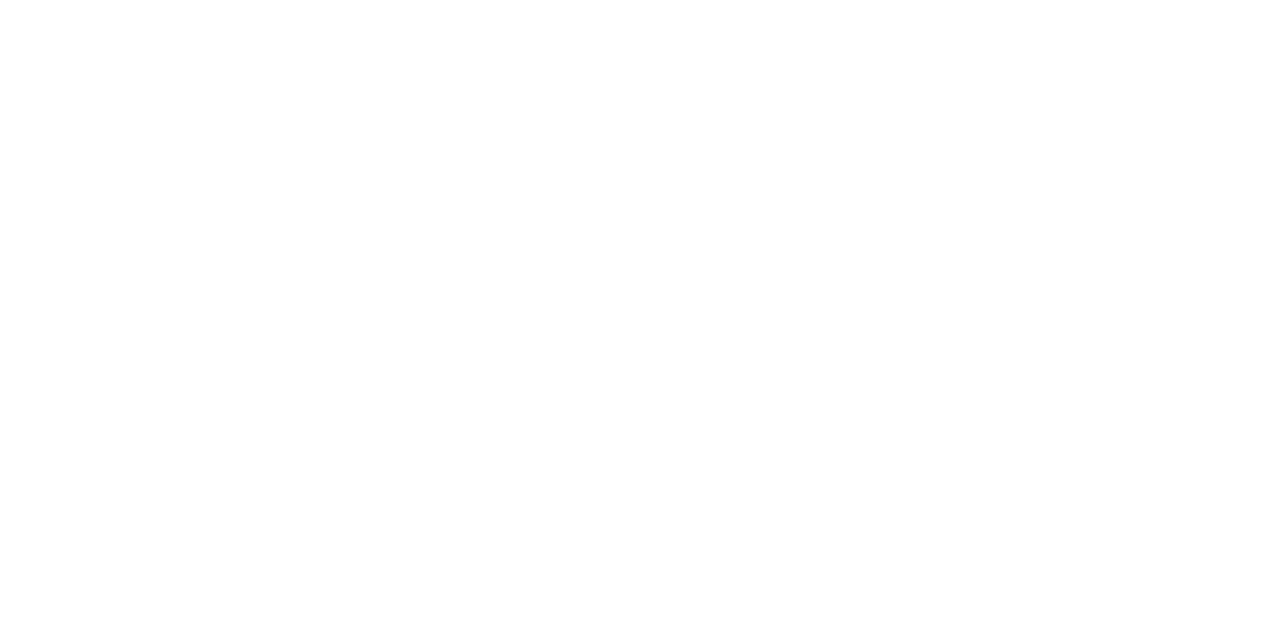
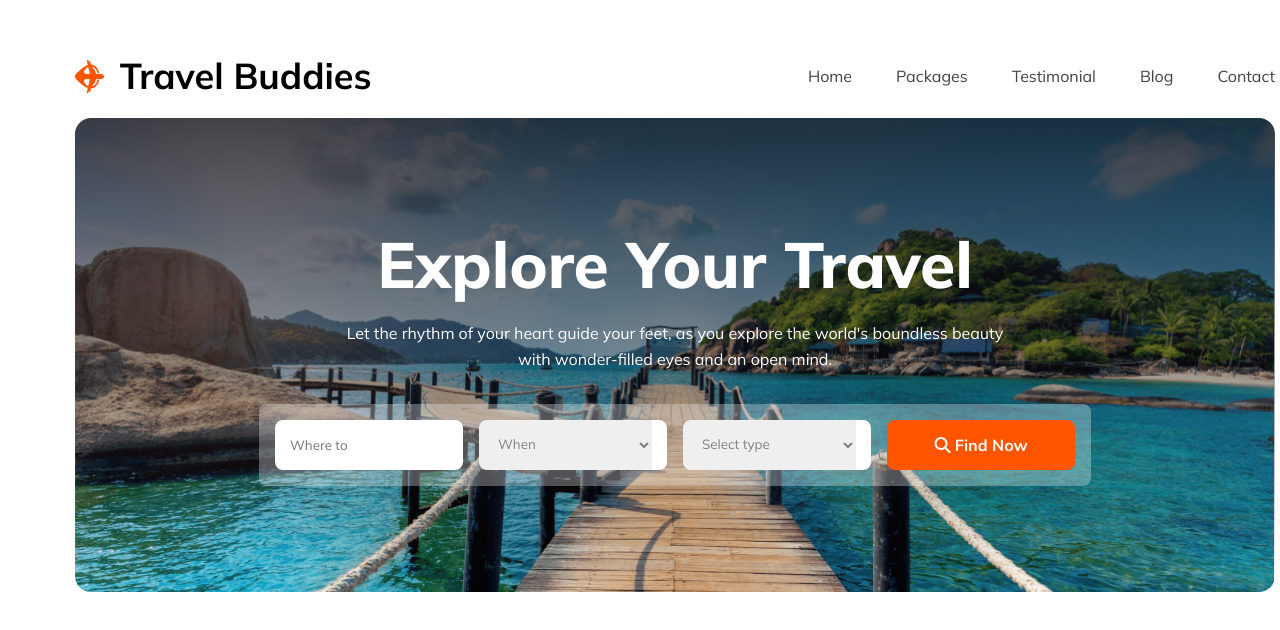
Before and after one commit to shifat97/travel-buddies, a plain HTML site: page index.html in a window 1280 px wide. Drawn offline with Linux system fonts and the light colour scheme.

Commit message:
added header and banner section with responsive version

```diff
--- a/index.html
+++ b/index.html
@@ -1,12 +1,50 @@
 <!DOCTYPE html>
 <html lang="en">
+
 <head>
     <meta charset="UTF-8">
     <meta name="viewport" content="width=device-width, initial-scale=1.0">
+    <script src="https://kit.fontawesome.com/47c063a947.js" crossorigin="anonymous"></script>
     <title>Travel Buddies</title>
     <link rel="stylesheet" href="style.css">
 </head>
+
 <body>
+    <header>
+        <nav>
+            <div id="icon">
+                <img src="./Images/Group 40071 (2).png" alt="">
+                <h1>Travel <span>Buddies</span></h1>
+            </div>
+            <div id="nav-container">
+                <li>Home</li>
+                <li>Packages</li>
+                <li>Testimonial</li>
+                <li>Blog</li>
+                <li>Contact</li>
+                <i class="fa-solid fa-bars fa-xl"></i>
+            </div>
+        </nav>
+        <section id="banner-container">
+            <h1>Explore Your Travel</h1>
+            <p>Let the rhythm of your heart guide your feet, as you explore the world's boundless beauty with
+                wonder-filled eyes and an open mind.</p>
+            <div id="select-container">
+                <input type="text" placeholder="Where to">
+                <select value="Where" name="" id="">
+                    <option value="" selected hidden>When</option>
+                </select>
+                <select value="Where" name="" id="">
+                    <option value="" selected hidden>Select type</option>
+                </select>
+                <button>
+                    <i class="fa-solid fa-magnifying-glass"></i>
+                    Find Now
+                </button>
+            </div>
+        </section>
+    </header>
 
 </body>
+
 </html>
--- a/style.css
+++ b/style.css
@@ -0,0 +1,200 @@
+@import url('https://fonts.googleapis.com/css2?family=Mulish:ital,wght@0,200..1000;1,200..1000&display=swap');
+
+:root {
+    --orange-color: #FF5400;
+    --white-color: #FFF;
+    --grey-color: rgba(19, 19, 24, 0.70);
+    --gray-color: rgba(19, 19, 24, 0.50);
+    --dark-grey-color: #424247;
+}
+
+* {
+    margin: 0;
+    padding: 0;
+    font-family: "Mulish", sans-serif;
+}
+
+html {
+    padding: 20px;
+}
+
+body {
+    background-color: #FFF;
+}
+
+button {
+    background-color: var(--orange-color);
+    font-weight: 700;
+    color: var(--white-color);
+    font-size: 1rem;
+    padding: 14px 34px;
+    border-radius: 8px;
+    border: none;
+    outline: none;
+}
+
+/* HEADER */
+
+nav {
+    display: flex;
+    justify-content: space-between;
+    align-items: center;
+}
+
+#icon {
+    display: flex;
+    justify-content: center;
+    align-items: center;
+    gap: 1rem;
+}
+
+#icon img {
+    width: 28.724px;
+    height: 33.516px;
+}
+
+#icon h1 {
+    font-size: clamp(1.346rem, 1.457vw + 1.346rem, 2.25rem);
+    line-height: clamp(2.02rem, 1.46vw + 2.02rem, 2.925rem);
+}
+
+#nav-container {
+    list-style: none;
+    display: flex;
+    justify-content: center;
+    align-items: center;
+    gap: 2.75rem;
+}
+
+#nav-container li {
+    display: none;
+}
+
+/* BANNER */
+
+#banner-container {
+    background-image: linear-gradient(180deg, rgba(19, 19, 24, 0.80) 0%, rgba(19, 19, 24, 0.00) 100%), url('./Images/Group 13 (1) (1).png');
+    background-position: center;
+    background-repeat: no-repeat;
+    background-size: cover;
+    border-radius: 16px;
+    text-align: center;
+    padding: 32px 24px;
+    margin-top: 18px;
+}
+
+#banner-container h1 {
+    font-size: 1.375rem;
+    font-weight: 800;
+    color: var(--white-color);
+    margin-bottom: 16px;
+}
+
+#banner-container p {
+    font-size: 0.875rem;
+    color: var(--white-color);
+    font-weight: 400;
+    line-height: 26px;
+    margin-bottom: 32px;
+}
+
+#select-container {
+    border-radius: 8px;
+    background: rgba(255, 255, 255, 0.30);
+    padding: 16px;
+    display: grid;
+    grid-template-columns: repeat(1, 1fr);
+    gap: 16px;
+}
+
+#select-container input,
+select {
+    padding: 16px 0 16px 15px;
+    border-radius: 8px;
+    border: none;
+    outline: none;
+    border-right: 15px solid #FFF;
+    color: var(--gray-color);
+}
+
+/* MAIN */
+
+/* POPULAR SECTION */
+
+#popular-container {
+    margin-top: 100px;
+}
+
+/* TABLET */
+
+@media (min-width: 768px) {
+    html {
+        padding: 33px 55px;
+    }
+
+    /* BANNER */
+
+    #banner-container {
+        padding: 106px 24px;
+    }
+
+    #banner-container h1 {
+        font-size: 2.75rem;
+    }
+
+    #select-container {
+        grid-template-columns: repeat(2, 1fr);
+    }
+}
+
+/* LARGE SCREEN */
+
+@media (min-width: 992px) {
+    html {
+        padding: 53px 75px;
+    }
+
+    /* HEADER */
+
+    #nav-container li {
+        display: block;
+        color: var(--dark-grey-color);
+    }
+
+    #nav-container i {
+        display: none;
+    }
+
+    /* BANNER */
+
+    #banner-container {
+        padding: 106px 48px;
+    }
+
+    #banner-container h1 {
+        font-size: 64px;
+    }
+
+    #banner-container p {
+        width: 676px;
+        margin: 0 auto 32px auto;
+        font-size: 1rem;
+    }
+
+    #select-container {
+        grid-template-columns: repeat(4, 1fr);
+    }
+}
+
+@media (min-width: 1200px) {
+    body {
+        width: 1200px;
+        margin: 0 auto;
+    }
+    /* BANNER */
+
+    #select-container {
+        width: 800px;
+        margin: 0 auto;
+    }
+}
```
